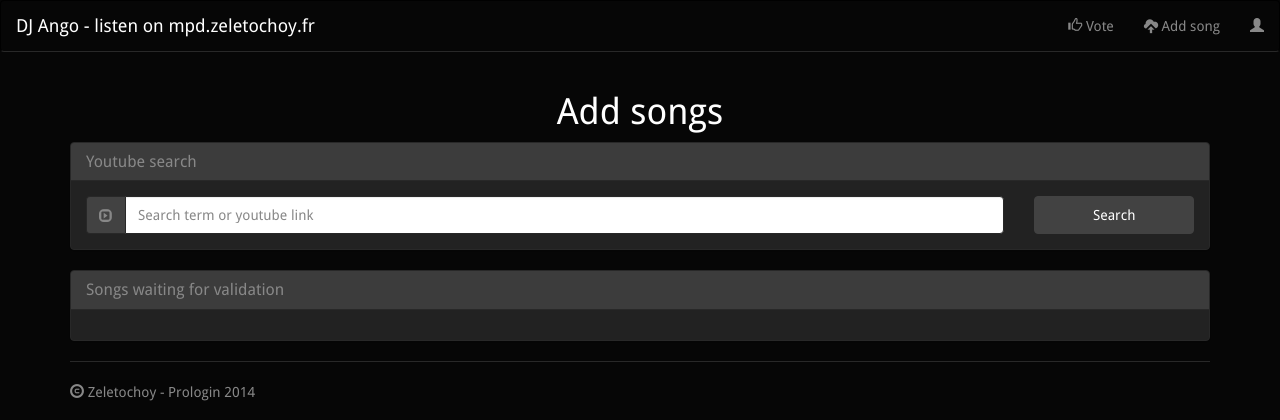
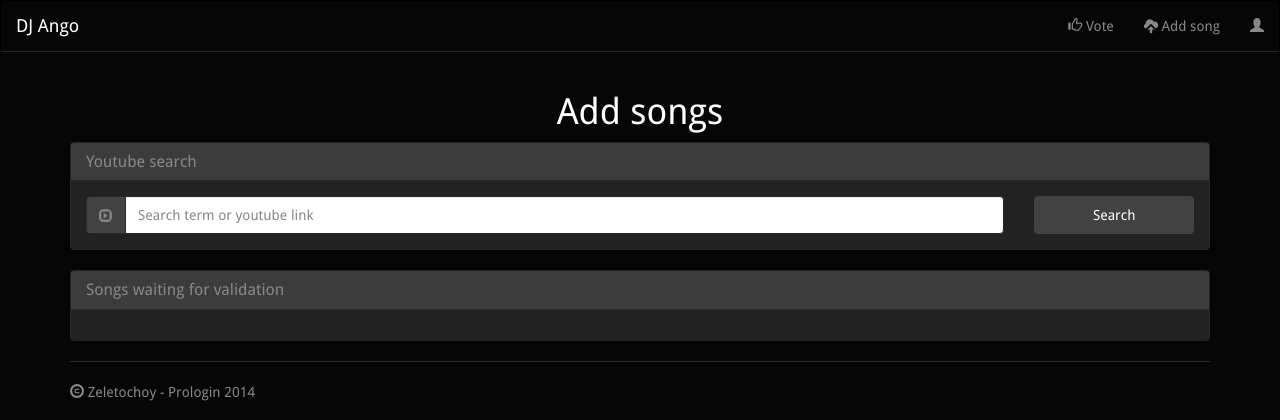
Before and after one commit to prologin/dj-ango, a Django app: template dj/templates/dj/add.html in a window 1280 px wide. Shown: the top 420 px of the page. Run offline with Django 3.2, Linux system fonts and the light colour scheme; the template is opened without the code that fills it, so the values that code supplies are empty; parts of the project's set-up code (start-up, migrations or seed data) failed here and were passed over; some libraries are stand-ins or nearby versions.

```diff
--- a/dj/templates/dj/header.html
+++ b/dj/templates/dj/header.html
@@ -6,8 +6,7 @@
       <span class="icon-bar"></span>
       <span class="icon-bar"></span>
     </button>
-    <a class="navbar-brand" rel="home" href="{% url 'dj.index' %}">DJ Ango -
-      listen on mpd.zeletochoy.fr</a>
+    <a class="navbar-brand" rel="home" href="{% url 'dj.index' %}">DJ Ango</a>
   </div>
   <div class="collapse navbar-collapse">
     <ul class="nav navbar-nav navbar-right">
```
Also changed, not shown: dj/templates/dj/index.html (+7 -0 lines).
